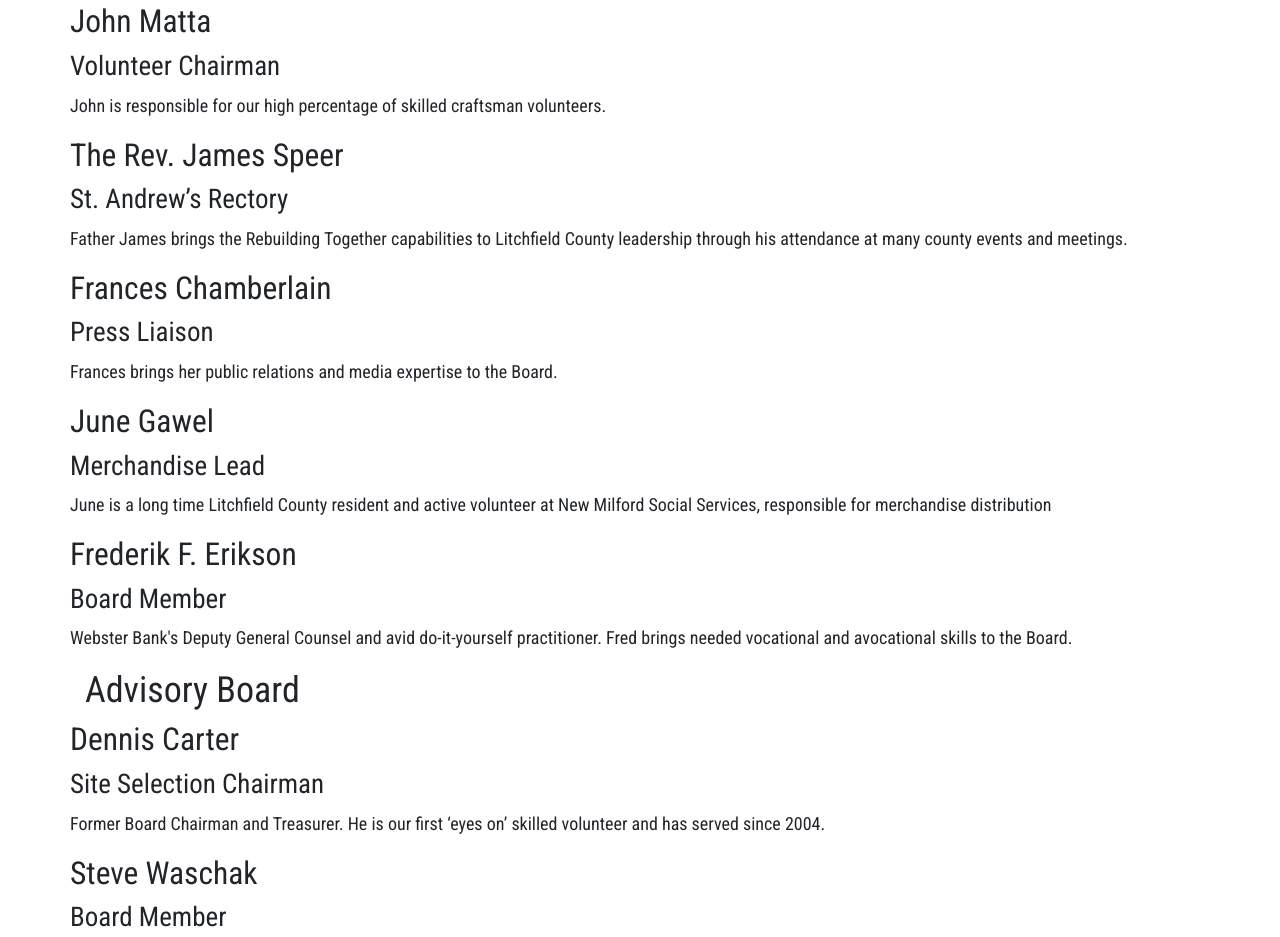
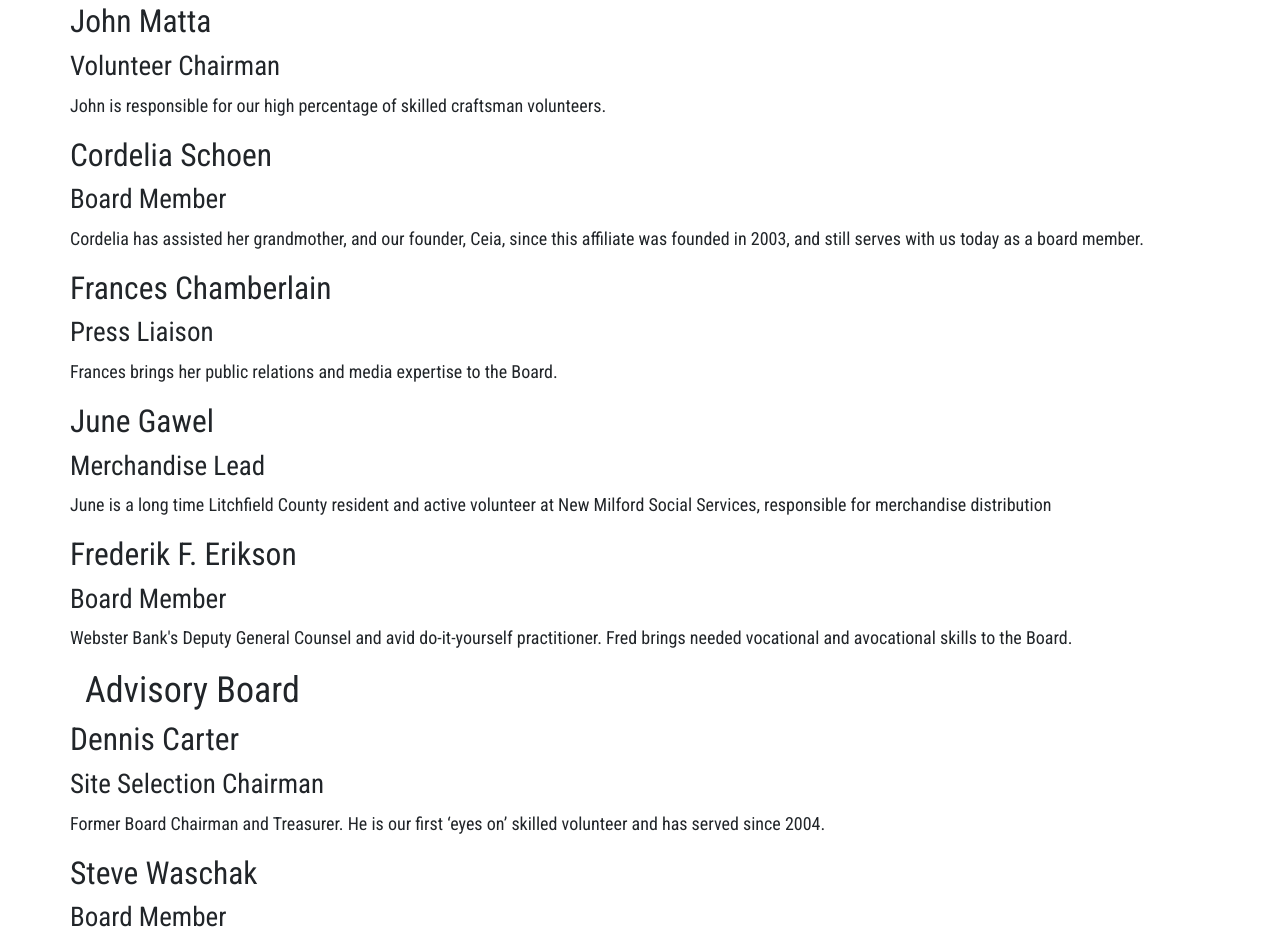
Before and after one commit to RebuildingTogetherLitchfield/rebuilding.website, a Gatsby site: page /board-of-directors in a window 1280 px wide. Shown: the part 1130-2067 px from the top of the page. Built offline with nearby package versions, Linux system fonts and the light colour scheme; Gatsby itself is replaced by a stand-in of ours.

Commit message:
demo'd site | fixed minor typos | changed out board member

```diff
--- a/src/data/boardMembers.js
+++ b/src/data/boardMembers.js
@@ -8,10 +8,10 @@ const boardMembers = [
   },
   {
     id: "7",
-    name: "The Rev. James Speer",
-    position: "St. Andrew’s Rectory",
+    name: "Cordelia Schoen",
+    position: "Board Member",
     excerpt:
-      "Father James brings the Rebuilding Together capabilities to Litchfield County leadership through his attendance at many county events and meetings.",
+      "Cordelia has assisted her grandmother, and our founder, Ceia, since this affiliate was founded in 2003, and still serves with us today as a board member.",
   },
   {
     id: "8",
--- a/src/pages/strategic-plan.js
+++ b/src/pages/strategic-plan.js
@@ -51,7 +51,7 @@ const StrategicPlan = () => {
           <ul className="plan-text-list">
             <li>R T Homeowners Safe At Home Program</li>
             <li>
-              R T is responsible for construction budger, trainers and 'hands
+              R T is responsible for construction budget, trainers and 'hands
               on' equipment necessary using paid contract labor, when necessary,
               who are reliable and can/will respond quickly & are known and
               therefore trusted to be referred to older Year-Round Emergency
```
